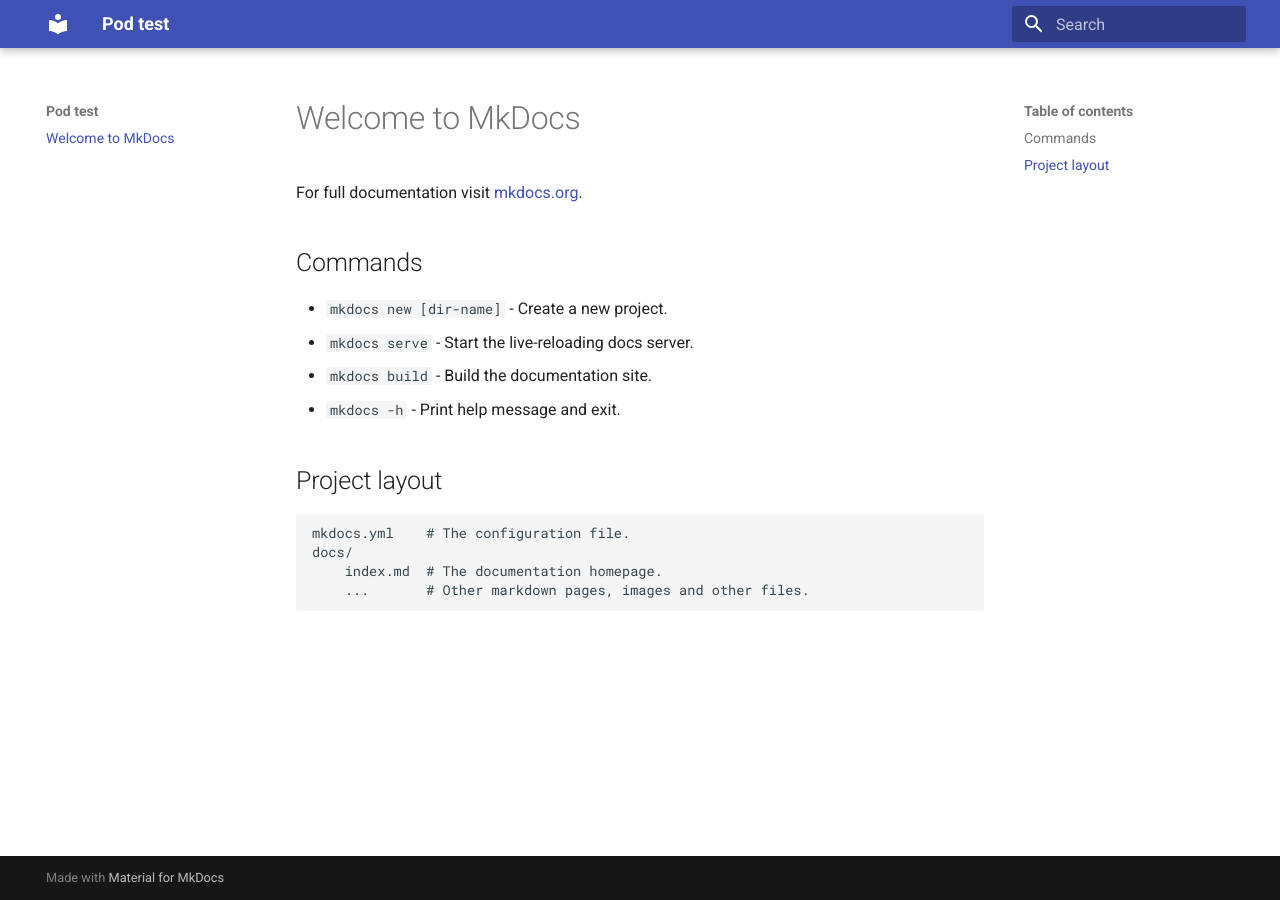
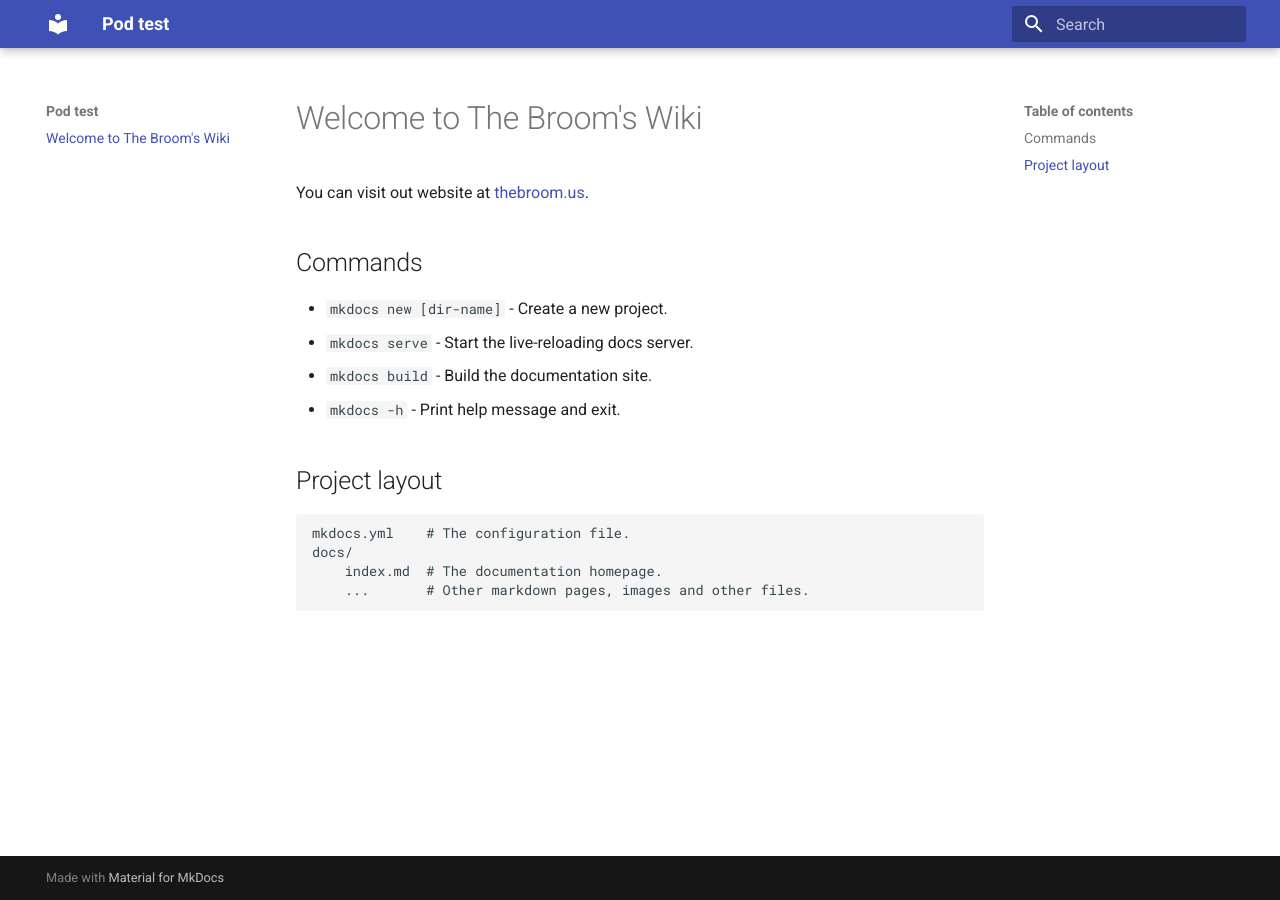
Before and after one commit to Podrock/mkdocs, an MkDocs documentation site: the page built from docs/index.md, in a window 1280 px wide. Built offline with MkDocs 1.6.1 and Material for MkDocs 9.7.7, drawn with Linux system fonts in a browser that asks for light colours.

Commit message:
Update index.md

```diff
--- a/docs/index.md
+++ b/docs/index.md
@@ -1,6 +1,6 @@
-# Welcome to MkDocs
+# Welcome to The Broom's Wiki
 
-For full documentation visit [mkdocs.org](https://www.mkdocs.org).
+You can visit out website at [thebroom.us](https://thebroom.us).
 
 ## Commands
 
```
